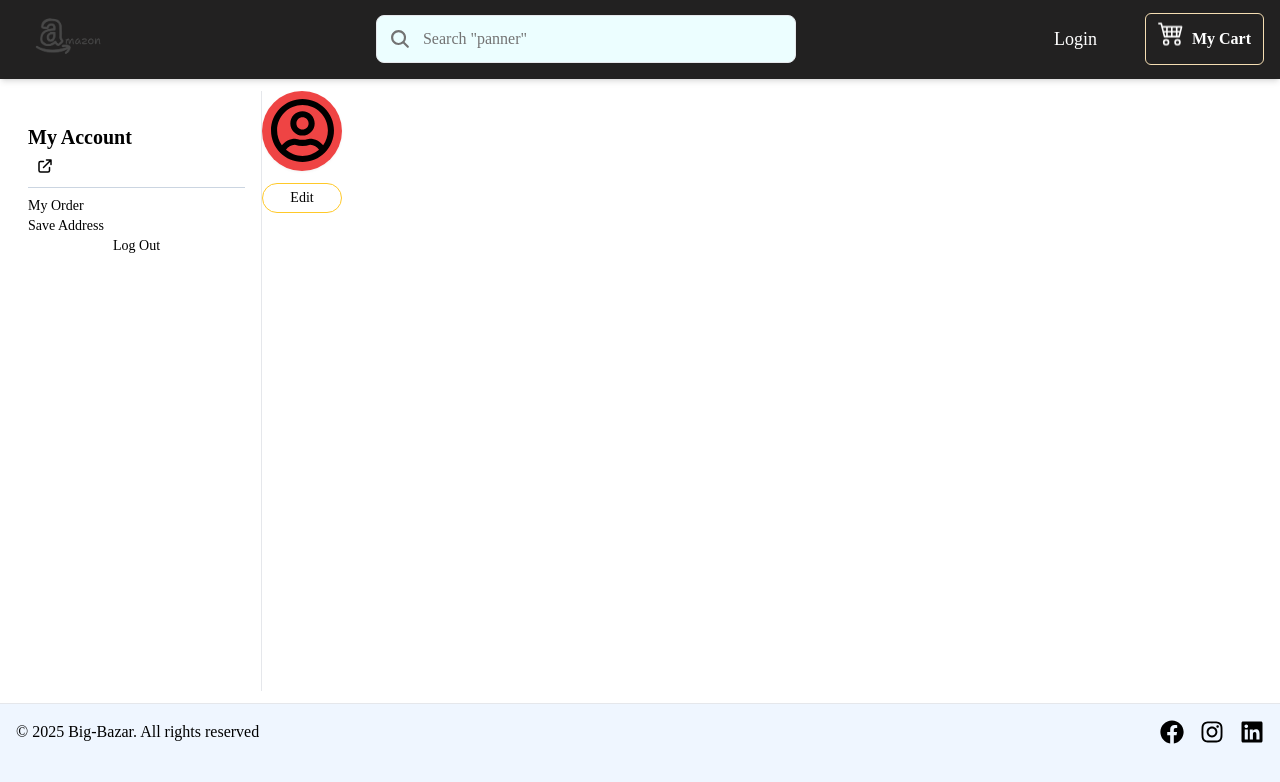
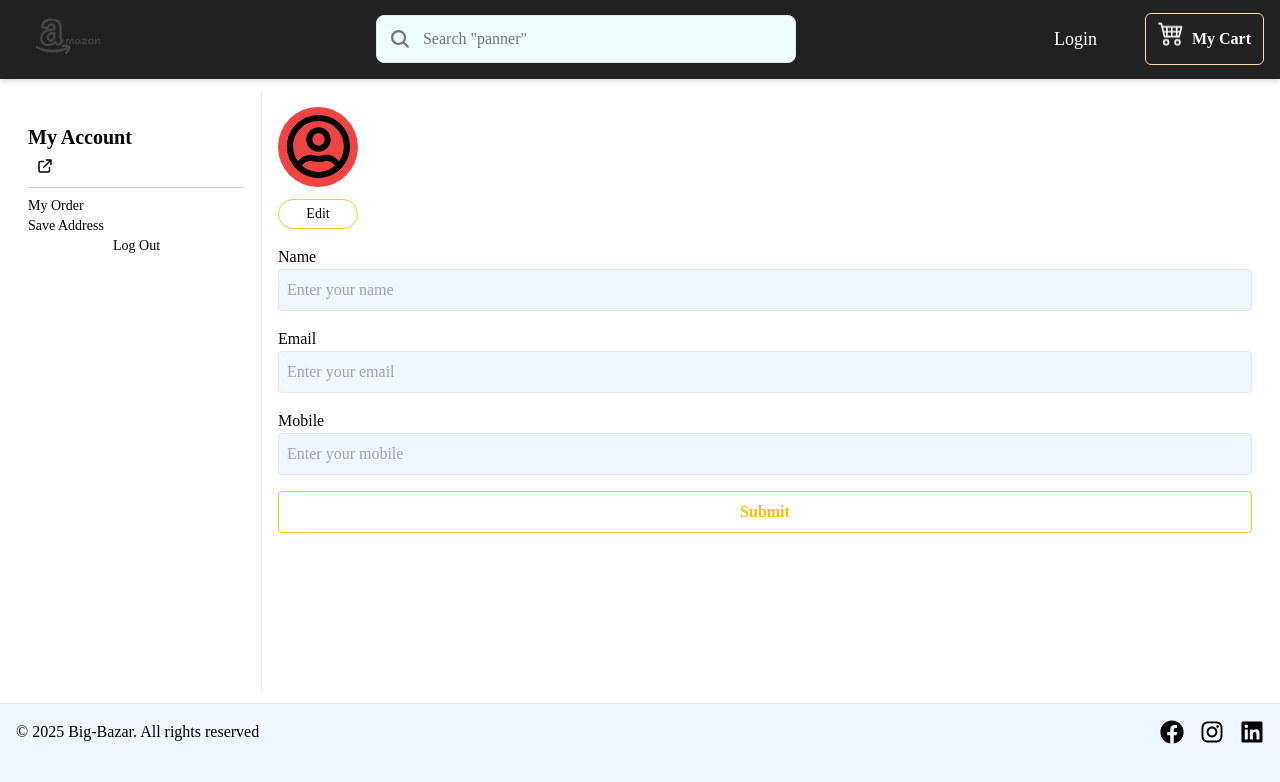
Before and after one commit to shahriar2880/big-bazar, a React (Vite) app in the folder client/: page /dashboard/profile in a window 1280 px wide. Shown: the top 782 px of the page. Built offline with nearby package versions, Linux system fonts and the light colour scheme; no server answers.

Commit message:
edit profile successfully

```diff
--- a/client/src/common/SummaryApi.jsx
+++ b/client/src/common/SummaryApi.jsx
@@ -32,7 +32,11 @@ const SummaryApi = {
     uploadAvatar : {
         url : '/api/user/upload-avatar',
         method : 'put'
-    }
+    },
+    updateUserDetails : {
+        url : '/api/user/update-user',
+        method : 'put'
+    },
 }
 
 export default SummaryApi
--- a/client/src/component/UserMenu.jsx
+++ b/client/src/component/UserMenu.jsx
@@ -33,23 +33,28 @@ const UserMenu = ({ close }) => {
       AxiosToastError(error);
     }
   };
+  const handleClose = async () => {
+    if (close) {
+      close();
+    }
+  }
 
   return (
     <div className="bg-white w-full text-black p-4 min-w-[1px]  overflow-visible">
       <div className="font-semibold text-xl ">My Account</div>
       <div className="text-lg flex items-center gap-2">
         <span className="max-w-52 text-ellipsis line-clamp-1">{user.name || user.mobile}</span>
-        <Link to={"/dashboard/profile"} className="hover:text-primary-200">
+        <Link onClick={handleClose} to={"/dashboard/profile"} className="hover:text-primary-200">
           <HiOutlineExternalLink className="inline-block" />
         </Link>
       </div>
       <Divider />
 
       <div className="text-sm grid user-menu">
-        <Link to={"/dashboard/myorders"} className="">
+        <Link onClick={handleClose} to={"/dashboard/myorders"} className="">
           My Order
         </Link>
-        <Link to={"/dashboard/address"} className="">
+        <Link onClick={handleClose} to={"/dashboard/address"} className="">
           Save Address
         </Link>
         <button onClick={handleLogout} className="px-2 text-center account">
--- a/client/src/pages/Profile.jsx
+++ b/client/src/pages/Profile.jsx
@@ -1,36 +1,133 @@
-import React, { useState } from 'react'
-import { FaRegUserCircle } from 'react-icons/fa'
-import { useSelector } from 'react-redux'
-import UserProfileAvatarEdit from '../component/UserProfileAvatarEdit'
+import React, { useEffect, useState } from "react";
+import { FaRegUserCircle } from "react-icons/fa";
+import { useDispatch, useSelector } from "react-redux";
+import UserProfileAvatarEdit from "../component/UserProfileAvatarEdit";
+import Axios from '../utils/Axios';
+import SummaryApi from "../common/SummaryApi";
+import { setUserDetails } from "../store/userSlice";
+import fetchUserDetails from '../utils/fetchUserDetails';
+import AxiosToastError from "../utils/AxiosToastError";
+import toast from "react-hot-toast";
 
 const Profile = () => {
-  const user = useSelector((state) => state.user)
-  const [openProfileAvatarEdit,setProfileAvatarEdit] = useState(false)
+  const user = useSelector((state) => state.user);
+  const [openProfileAvatarEdit, setProfileAvatarEdit] = useState(false);
+  const [userData, setUserData] = useState({
+    name: user.name,
+    email: user.email,
+    mobile: user.mobile,
+  });
+  const [loading, setLoading] = useState(false);
+  const dispatch = useDispatch();
+  useEffect(() => {
+    setUserData({
+      name: user.name,
+      email: user.email,
+      mobile: user.mobile,
+    });
+  }, [user]);
+
+  const handleOnChange = (e) => {
+    const { name, value } = e.target;
+
+    setUserData((preve) => {
+      return {
+        ...preve,
+        [name]: value,
+      };
+    });
+  };
+
+  const handleSubmit = async (e) => {
+    e.preventDefault();
+
+    try {
+      setLoading(true);
+      const response = await Axios({
+        ...SummaryApi.updateUserDetails,
+        data: userData,
+      });
+
+      const { data: responseData } = response;
+
+      if (responseData.success) {
+        toast.success(responseData.message);
+        const userData = await fetchUserDetails();
+        dispatch(setUserDetails(userData.data));
+      }
+    } catch (error) {
+      AxiosToastError(error);
+    } finally {
+      setLoading(false);
+    }
+  };
   return (
-    <div>
+    <div className="p-4">
       {/**----profile upload and display image---*/}
-      <div className='w-20 h-20 bg-red-500 flex items-center justify-center rounded-full overflow-hidden drop-shadow-sm'>
-            {
-                user.avatar ? (
-                    <img
-                      alt={user.name}
-                      src={user.avatar}
-                      className='w-full h-full'
-                    />
-                ) : (
-                    <FaRegUserCircle size={65}/>
-                )
-            }
+      <div className="w-20 h-20 bg-red-500 flex items-center justify-center rounded-full overflow-hidden drop-shadow-sm">
+        {user.avatar ? (
+          <img alt={user.name} src={user.avatar} className="w-full h-full" />
+        ) : (
+          <FaRegUserCircle size={65} />
+        )}
+      </div>
+      <button
+        onClick={() => setProfileAvatarEdit(true)}
+        className="text-sm min-w-20 border border-primary-100 hover:border-primary-200 hover:bg-primary-200 px-3 py-1 rounded-full mt-3"
+      >
+        Edit
+      </button>
+
+      {openProfileAvatarEdit && (
+        <UserProfileAvatarEdit close={() => setProfileAvatarEdit(false)} />
+      )}
+      {/**name, mobile , email, change password */}
+      <form className="my-4 grid gap-4" onSubmit={handleSubmit}>
+        <div className="grid">
+          <label>Name</label>
+          <input
+            type="text"
+            placeholder="Enter your name"
+            className="p-2 bg-blue-50 outline-none border focus-within:border-primary-200 rounded"
+            value={userData.name}
+            name="name"
+            onChange={handleOnChange}
+            required
+          />
         </div>
-        <button onClick={()=>setProfileAvatarEdit(true)} className='text-sm min-w-20 border border-primary-100 hover:border-primary-200 hover:bg-primary-200 px-3 py-1 rounded-full mt-3'>Edit</button>
+        <div className="grid">
+          <label htmlFor="email">Email</label>
+          <input
+            type="email"
+            id="email"
+            placeholder="Enter your email"
+            className="p-2 bg-blue-50 outline-none border focus-within:border-primary-200 rounded"
+            value={userData.email}
+            name="email"
+            onChange={handleOnChange}
+            required
+          />
+        </div>
+        <div className="grid">
+          <label htmlFor="mobile">Mobile</label>
+          <input
+            type="text"
+            id="mobile"
+            placeholder="Enter your mobile"
+            className="p-2 bg-blue-50 outline-none border focus-within:border-primary-200 rounded"
+            value={userData.mobile}
+            name="mobile"
+            onChange={handleOnChange}
+            required
+          />
+        </div>
 
-        {
-            openProfileAvatarEdit && (
-                <UserProfileAvatarEdit close={()=>setProfileAvatarEdit(false)}/>
-            )
-        }
+        <button className="border px-4 py-2 font-semibold hover:bg-primary-100 border-primary-100 text-primary-200 hover:text-neutral-800 rounded">
+          {loading ? "Loading..." : "Submit"}
+        </button>
+      </form>
     </div>
-  )
-}
+  );
+};
 
-export default Profile
+export default Profile;
```
